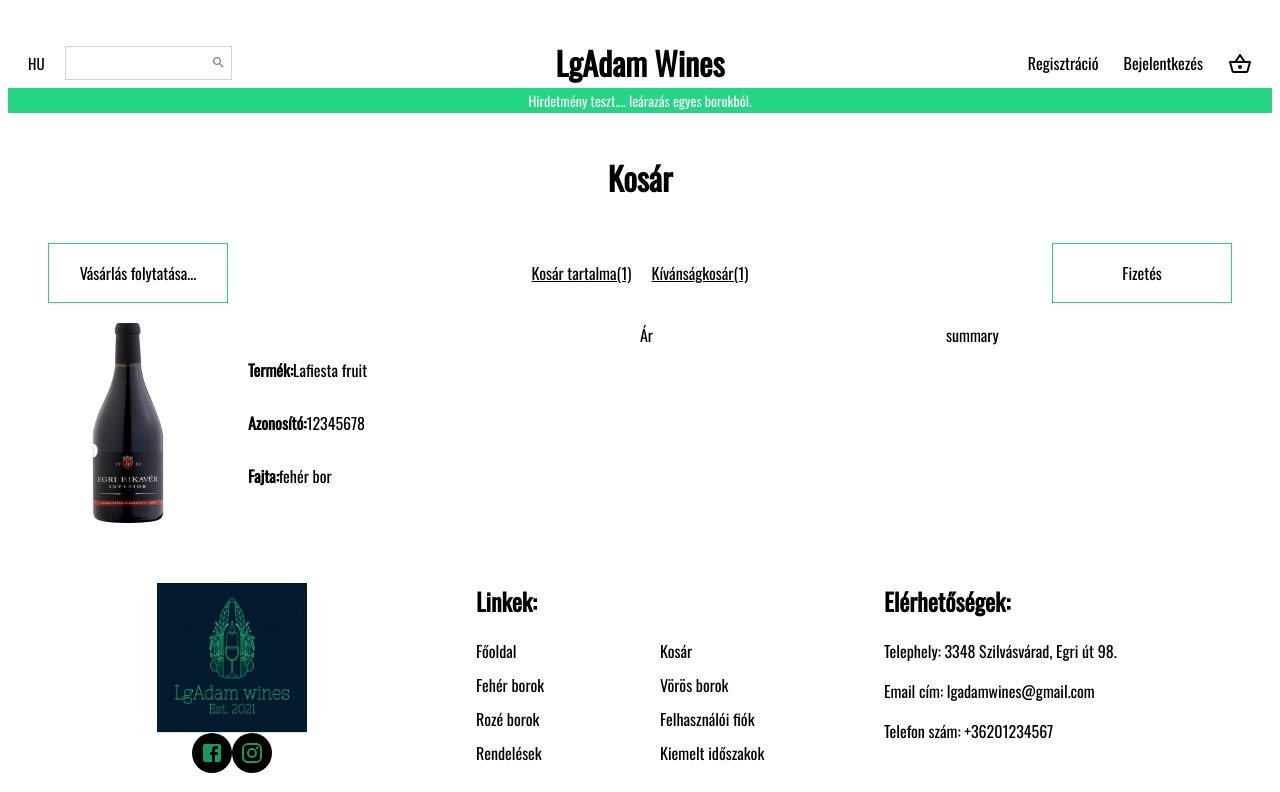
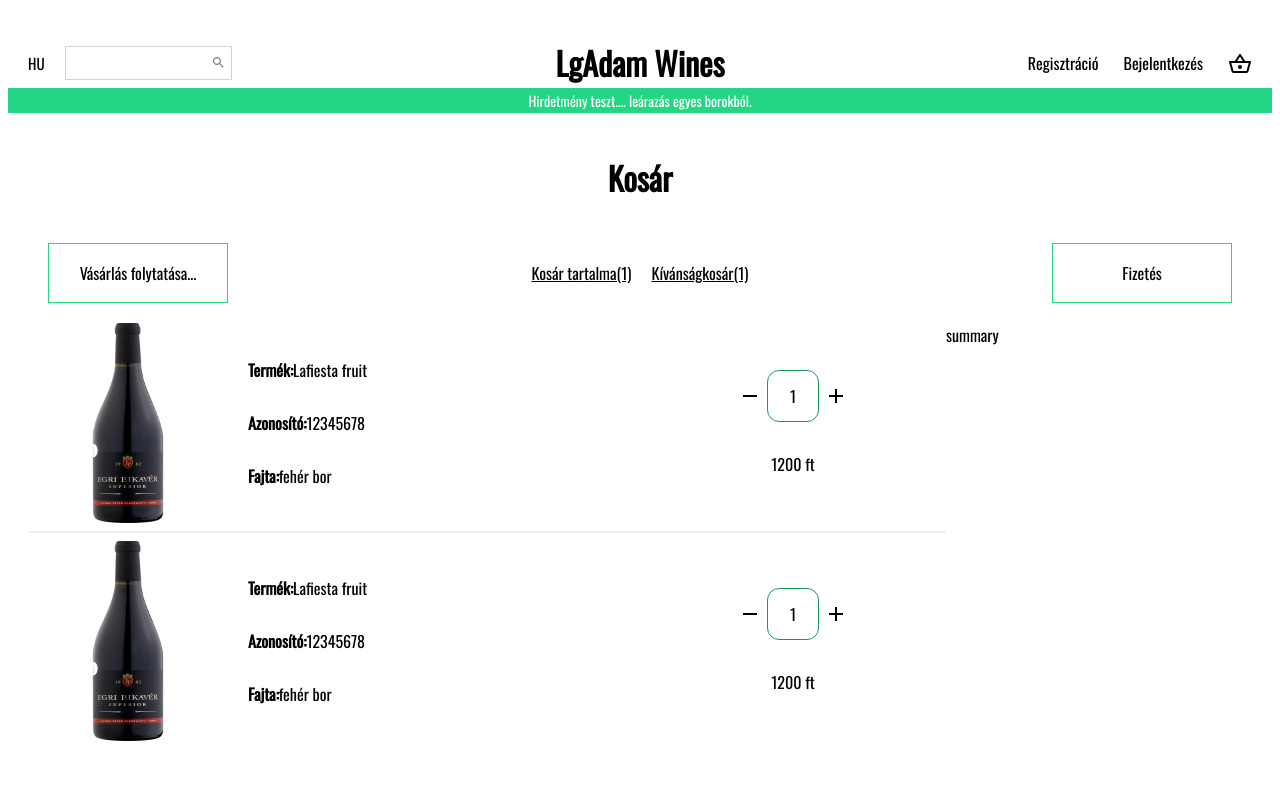
Before and after one commit to lgadam/ii3vey_szakd, a React (Create React App) app in the folder my-app/: page / in a window 1280 px wide. Shown: the top 792 px of the page. Built offline with nearby package versions, Linux system fonts and the light colour scheme.

Commit message:
CartPage: added amount container, price datas

```diff
--- a/my-app/src/Pages/Cart.jsx
+++ b/my-app/src/Pages/Cart.jsx
@@ -4,6 +4,8 @@ import Announcement from '../Components/Announcement'
 import styled from 'styled-components'
 import "../Components/Slider.css"
 import bor from '../advbor1.png';
+import Delete from '@mui/icons-material/Remove';
+import Add from '@mui/icons-material/Add';
 const Container = styled.div``
 const Wrapper = styled.div`
     padding: 20px;
@@ -45,6 +47,10 @@ const ProductData = styled.div`
 `
 const PriceData = styled.div`
     flex: 1;
+    display: flex;
+    flex-direction: column;
+    align-items: center;
+    justify-content: center;
 `
 const Image = styled.img`
     width: 200px;
@@ -59,6 +65,27 @@ const Datas = styled.div`
 const ProductName = styled.span``
 const ProductId = styled.span``
 const ProductType = styled.span``
+const ProductAmountContainer = styled.div`
+    display: flex;
+    align-items: center;
+    margin-bottom: 30px;
+`
+const ProductPrice = styled.div``
+const Amount = styled.span`
+    height: 50px;
+    width: 50px;
+    border-radius: 12px;
+    border: 1px solid #1a995d;
+    display: flex;
+    align-items: center;
+    justify-content: center;
+    margin: 0px 5px;
+`
+const Hr = styled.hr`
+    background-color: #eee;
+    border: none;
+    height: 2px;
+`
 const Cart = () => {
   return (
     <Container>
@@ -86,7 +113,31 @@ const Cart = () => {
                             </Datas>
                         </ProductData>
                         <PriceData>
-                            Ár
+                            <ProductAmountContainer>
+                                <Delete />
+                                <Amount>1</Amount>
+                                <Add />
+                            </ProductAmountContainer>
+                            <ProductPrice>1200 ft</ProductPrice>
+                        </PriceData>
+                    </Product>
+                    <Hr/>
+                    <Product>
+                        <ProductData>
+                            <Image src={bor} />
+                            <Datas>
+                                <ProductName><b>Termék:</b>Lafiesta fruit</ProductName>
+                                <ProductId><b>Azonosító:</b>12345678</ProductId>
+                                <ProductType><b>Fajta:</b>fehér bor</ProductType>
+                            </Datas>
+                        </ProductData>
+                        <PriceData>
+                            <ProductAmountContainer>
+                                <Delete />
+                                <Amount>1</Amount>
+                                <Add />
+                            </ProductAmountContainer>
+                            <ProductPrice>1200 ft</ProductPrice>
                         </PriceData>
                     </Product>
                 </Information>
```
